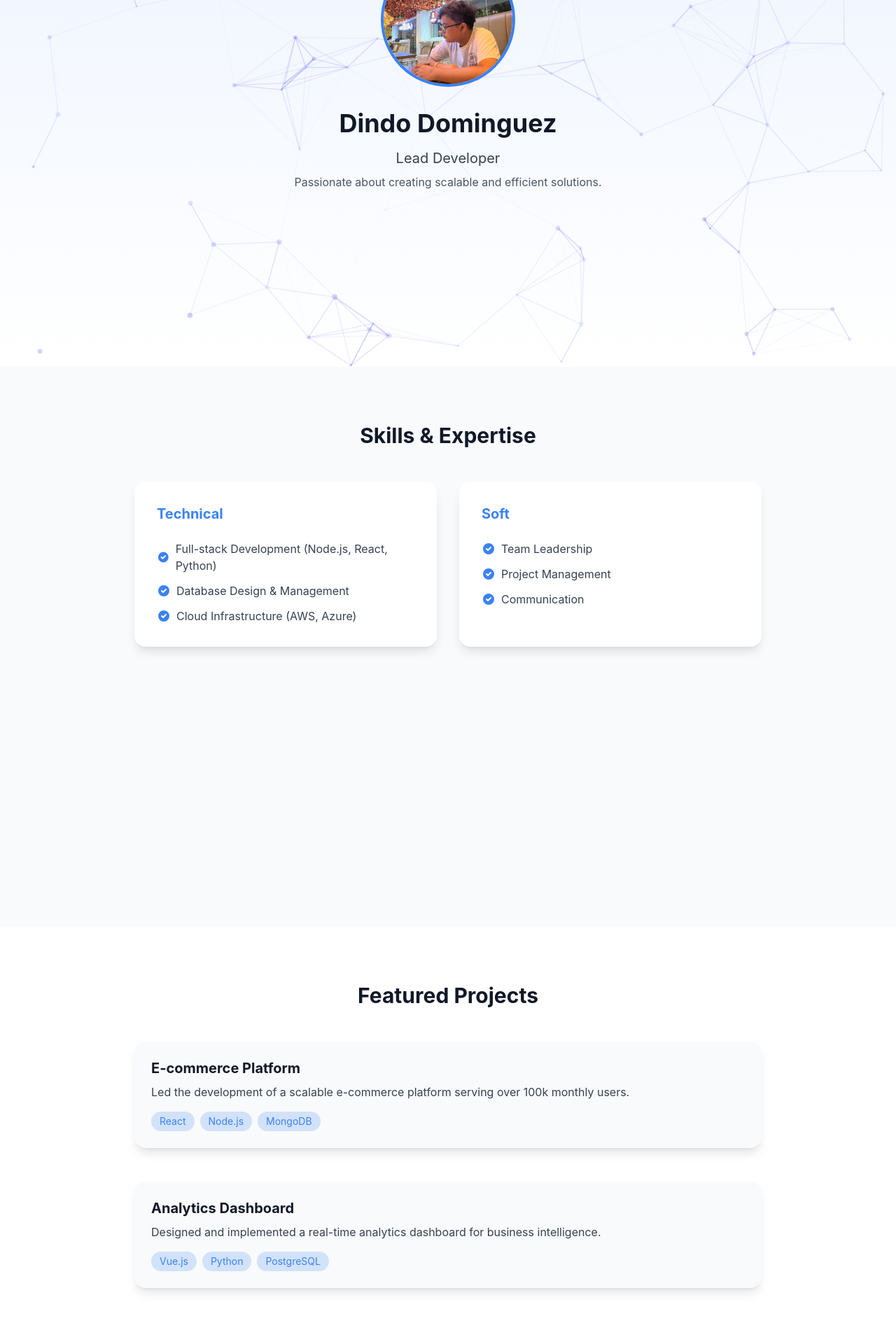
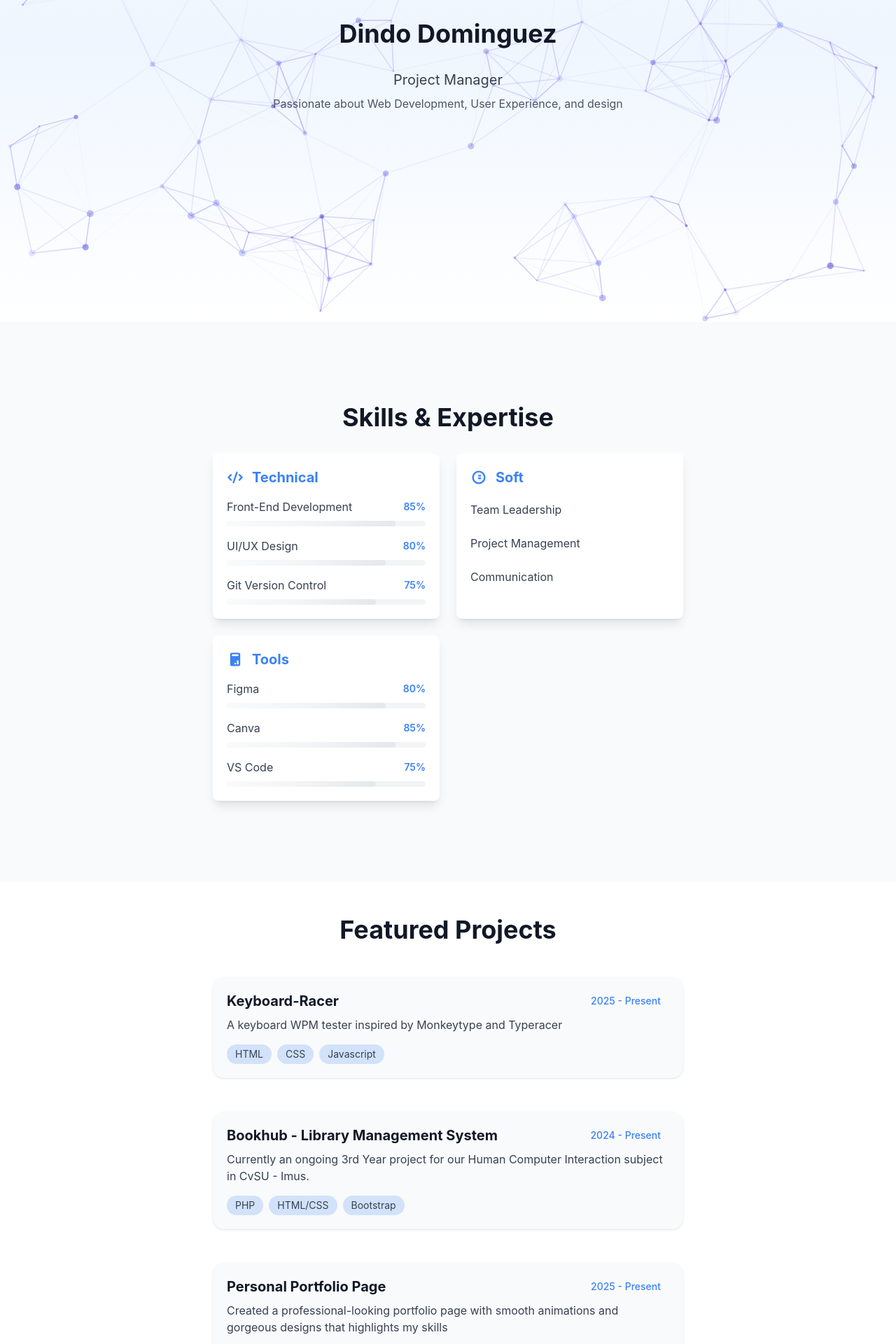
Before and after one commit to Odnid/Team-Portfolio-BHSF-Generation-of-Miracles, a React (Vite) app in the folder react-team-portfolio/: page /team/d-dominguez in a window 1280 px wide. Shown: the part 340-2260 px from the top of the page at 70% size. Built offline with nearby package versions, Linux system fonts and the light colour scheme.

Commit message:
modified TeamMemberDetail content and teamData.js. Footer is also applied to teammemberdetail

```diff
--- a/react-team-portfolio/src/App.jsx
+++ b/react-team-portfolio/src/App.jsx
@@ -12,16 +12,17 @@ import './App.css'
 function App() {
   return (
     <div className="min-h-screen w-full bg-gradient-to-b from-gray-50 via-gray-100 to-gray-200 dark:from-gray-800 dark:via-gray-850 dark:to-gray-900">
-      <Navbar />
-      <main className="w-full">
       <Routes>
         <Route path="/" element={
           <>
+            <Navbar />
+            <main className="w-full">
               <Hero />
               <About />
               <Team />
               <Contact />
               <Footer />
+            </main>
           </>
         } />
         {teamData.map(member => (
@@ -41,7 +42,6 @@ function App() {
           />
         ))}
       </Routes>
-      </main>
     </div>
   )
 }
--- a/react-team-portfolio/src/components/TeamMemberDetail.jsx
+++ b/react-team-portfolio/src/components/TeamMemberDetail.jsx
@@ -5,6 +5,7 @@ import AOS from 'aos';
 import 'aos/dist/aos.css';
 import Particles from "react-tsparticles";
 import { loadSlim } from "tsparticles-slim";
+import Footer from './Footer'; // Add this import statement
 
 const TeamMemberDetail = ({ name, role, description, image, skills, projects }) => {
   const particlesInit = useCallback(async engine => {
@@ -14,20 +15,20 @@ const TeamMemberDetail = ({ name, role, description, image, skills, projects })
   const particlesOptions = {
     particles: {
       number: {
-        value: 80,
+        value: 100,
         density: {
           enable: true,
           value_area: 800
         }
       },
       color: {
-        value: ["#6366f1", "#818cf8", "#4f46e5"]
+        value: ["#4f46e5", "#818cf8", "#6366f1", "#4338ca"]
       },
       shape: {
         type: "circle"
       },
       opacity: {
-        value: 0.3,
+        value: 0.5,
         random: true,
         anim: {
           enable: true,
@@ -37,7 +38,7 @@ const TeamMemberDetail = ({ name, role, description, image, skills, projects })
         }
       },
       size: {
-        value: 4,
+        value: 5,
         random: true,
         anim: {
           enable: true,
@@ -48,7 +49,7 @@ const TeamMemberDetail = ({ name, role, description, image, skills, projects })
       },
       move: {
         enable: true,
-        speed: 1.5,
+        speed: 2,
         direction: "none",
         random: true,
         straight: false,
@@ -58,8 +59,8 @@ const TeamMemberDetail = ({ name, role, description, image, skills, projects })
       links: {
         enable: true,
         distance: 150,
-        color: "#6366f1",
-        opacity: 0.3,
+        color: "#4f46e5",
+        opacity: 0.4,
         width: 1.5
       }
     },
@@ -79,7 +80,7 @@ const TeamMemberDetail = ({ name, role, description, image, skills, projects })
       modes: {
         bubble: {
           distance: 200,
-          size: 6,
+          size: 8,
           duration: 0.3,
           opacity: 0.8,
           speed: 3
@@ -97,40 +98,44 @@ const TeamMemberDetail = ({ name, role, description, image, skills, projects })
   };
 
   useEffect(() => {
+    // Initialize AOS
     AOS.init({
       duration: 800,
       once: true,
     });
+
+    // Scroll to top when component mounts
+    window.scrollTo(0, 0);
   }, []);
 
   return (
     <div className="bg-gray-50 dark:bg-gray-900 transition-colors duration-200">
       {/* Back Navigation */}
-      <div className="fixed top-0 left-0 right-0 bg-white dark:bg-gray-800 shadow-lg z-50">
-        <div className="container mx-auto px-6">
-          <div className="h-16 flex items-center">
+      <div className="fixed top-0 left-0 right-0 bg-white dark:bg-gray-800 shadow z-50">
+        <div className="container mx-auto px-4">
+          <div className="h-12 flex items-center">
             <Link to="/" className="text-gray-700 dark:text-gray-300 hover:text-primary-500 dark:hover:text-primary-400 transition-colors flex items-center">
-              <svg className="w-5 h-5 mr-2" fill="none" stroke="currentColor" viewBox="0 0 24 24">
-                <path strokeLinecap="round" strokeLinejoin="round" strokeWidth="2" d="M10 19l-7-7m0 0l7-7m-7 7h18" />
+              <svg className="w-4 h-4 mr-1" fill="none" stroke="currentColor" viewBox="0 0 24 24">
+                <path strokeLinecap="round" strokeLinejoin="round" strokeWidth={2} d="M10 19l-7-7m0 0l7-7m-7 7h18" />
               </svg>
-              Back to Team
+              <span className="text-sm">Back to Team</span>
             </Link>
           </div>
         </div>
       </div>
 
       {/* Profile Section */}
-      <section className="pt-32 pb-10 bg-white dark:bg-gray-800 relative overflow-hidden">
-        <div className="absolute inset-0 bg-gradient-to-b from-primary-500/10 to-white/80 dark:from-primary-900/20 dark:to-gray-800/90"></div>
+      <section className="pt-24 pb-8 bg-white dark:bg-gray-800 relative overflow-hidden">
+        <div className="absolute inset-0 bg-gradient-to-b from-primary-600/20 via-primary-400/10 to-white/90 dark:from-primary-900/30 dark:via-primary-800/20 dark:to-gray-800/95"></div>
         <Particles
           id="tsparticles"
           init={particlesInit}
           options={particlesOptions}
           className="absolute inset-0"
         />
-        <div className="container mx-auto px-6 relative z-10">
-          <div className="max-w-4xl mx-auto">
-            <main className="py-20">
+        <div className="container mx-auto px-4 relative z-10">
+          <div className="max-w-2xl mx-auto">
+            <main className="py-12">
               <div className="flex justify-center items-center h-full">
                 <div className="text-center">
                   <div className="flex justify-center mb-8">
@@ -146,7 +151,7 @@ const TeamMemberDetail = ({ name, role, description, image, skills, projects })
                       />
                     </div>
                   </div>
-                  <h1 className="text-4xl font-display font-bold mb-4 text-gray-900 dark:text-gray-100">{name}</h1>
+                  <h1 className="text-4xl font-display font-bold mb-8 text-gray-900 dark:text-gray-100">{name}</h1>
                   <p className="text-xl text-gray-700 dark:text-gray-300 mb-2">{role}</p>
                   <p className="text-gray-600 dark:text-gray-400">{description}</p>
                 </div>
@@ -157,28 +162,66 @@ const TeamMemberDetail = ({ name, role, description, image, skills, projects })
       </section>
 
       {/* Skills Section */}
-      <section className="py-20 bg-gray-50 dark:bg-gray-900">
-        <div className="container mx-auto px-6">
-          <div className="max-w-4xl mx-auto">
-            <h2 className="text-3xl font-display font-bold mb-12 text-center text-gray-900 dark:text-gray-100" data-aos="fade-up">
+      <section className="min-h-screen flex items-center bg-gray-50 dark:bg-gray-900">
+        <div className="container mx-auto px-4 py-8">
+          <div className="max-w-2xl mx-auto">
+            <h2 className="text-4xl font-display font-bold mb-8 text-center text-gray-900 dark:text-gray-100" data-aos="fade-up">
               Skills & Expertise
             </h2>
-            <div className="grid md:grid-cols-2 gap-8">
+            <div className="grid grid-cols-1 md:grid-cols-2 gap-6">
               {Object.entries(skills).map(([category, skillList], index) => (
-                <div key={category} className="bg-white dark:bg-gray-800 rounded-xl p-8 shadow-lg" data-aos="fade-up" data-aos-delay={100 * (index + 1)}>
-                  <h3 className="text-xl font-bold mb-6 text-primary-500">
+                <div key={category} className="bg-white dark:bg-gray-800 rounded-lg p-5 shadow-lg" data-aos="fade-up" data-aos-delay={100 * (index + 1)}>
+                  <h3 className="text-xl font-bold mb-4 text-primary-500 flex items-center">
+                    <span className="mr-3">
+                      {category === 'technical' && (
+                        <svg className="w-6 h-6" fill="currentColor" viewBox="0 0 20 20">
+                          <path fillRule="evenodd" d="M12.316 3.051a1 1 0 01.633 1.265l-4 12a1 1 0 11-1.898-.632l4-12a1 1 0 011.265-.633zM5.707 6.293a1 1 0 010 1.414L3.414 10l2.293 2.293a1 1 0 11-1.414 1.414l-3-3a1 1 0 010-1.414l3-3a1 1 0 011.414 0zm8.586 0a1 1 0 011.414 0l3 3a1 1 0 010 1.414l-3 3a1 1 0 11-1.414-1.414L16.586 10l-2.293-2.293a1 1 0 010-1.414z" clipRule="evenodd"/>
+                        </svg>
+                      )}
+                      {category === 'soft' && (
+                        <svg className="w-6 h-6" fill="currentColor" viewBox="0 0 20 20">
+                          <path fillRule="evenodd" d="M10 2a8 8 0 100 16 8 8 0 000-16zm0 14a6 6 0 110-12 6 6 0 010 12zm-1-5a1 1 0 011-1h2a1 1 0 110 2h-2a1 1 0 01-1-1zm0-3a1 1 0 011-1h2a1 1 0 110 2h-2a1 1 0 01-1-1z" clipRule="evenodd"/>
+                        </svg>
+                      )}
+                      {category === 'tools' && (
+                        <svg className="w-6 h-6" fill="currentColor" viewBox="0 0 20 20">
+                          <path fillRule="evenodd" d="M6 2a2 2 0 00-2 2v12a2 2 0 002 2h8a2 2 0 002-2V4a2 2 0 00-2-2H6zm1 2a1 1 0 000 2h6a1 1 0 100-2H7zm6 7a1 1 0 011 1v3a1 1 0 11-2 0v-3a1 1 0 011-1zm-3 3a1 1 0 100 2h.01a1 1 0 100-2H10z" clipRule="evenodd"/>
+                        </svg>
+                      )}
+                      {category === 'design' && (
+                        <svg className="w-6 h-6" fill="currentColor" viewBox="0 0 20 20">
+                          <path fillRule="evenodd" d="M4 2a2 2 0 00-2 2v12a2 2 0 002 2h12a2 2 0 002-2V4a2 2 0 00-2-2H4zm0 2h12v12H4V4zm3 3a1 1 0 011-1h4a1 1 0 110 2H8a1 1 0 01-1-1zm0 3a1 1 0 011-1h4a1 1 0 110 2H8a1 1 0 01-1-1z" clipRule="evenodd"/>
+                        </svg>
+                      )}
+                    </span>
                     {category.charAt(0).toUpperCase() + category.slice(1)}
                   </h3>
-                  <ul className="space-y-3 text-gray-700 dark:text-gray-200">
+                  <div className="space-y-4">
                     {skillList.map((skill, skillIndex) => (
-                      <li key={skillIndex} className="flex items-center space-x-2">
-                        <svg className="w-5 h-5 text-primary-500" fill="currentColor" viewBox="0 0 20 20">
-                          <path fillRule="evenodd" d="M10 18a8 8 0 100-16 8 8 0 000 16zm3.707-9.293a1 1 0 00-1.414-1.414L9 10.586 7.707 9.293a1 1 0 00-1.414 1.414l2 2a1 1 0 001.414 0l4-4z" clipRule="evenodd"></path>
-                        </svg>
-                        <span>{skill}</span>
-                      </li>
+                      <div key={skillIndex}>
+                        {typeof skill === 'string' ? (
+                          <div className="text-base text-gray-700 dark:text-gray-300 py-1">
+                            {skill}
+                          </div>
+                        ) : (
+                          <div className="space-y-2">
+                            <div className="flex justify-between items-center">
+                              <span className="text-base text-gray-700 dark:text-gray-300">{skill.name}</span>
+                              <span className="text-sm font-semibold text-primary-500">{skill.mastery}%</span>
+                            </div>
+                            <div className="h-2 bg-gray-100 dark:bg-gray-700 rounded-full overflow-hidden">
+                              <div
+                                className="h-full bg-gradient-to-r from-primary-600 to-primary-400 rounded-full transition-all duration-1000 ease-in-out transform origin-left"
+                                style={{ width: `${skill.mastery}%` }}
+                                data-aos="zoom-in-right"
+                                data-aos-duration="1000"
+                              />
+                            </div>
+                          </div>
+                        )}
+                      </div>
                     ))}
-                  </ul>
+                  </div>
                 </div>
               ))}
             </div>
@@ -188,20 +231,25 @@ const TeamMemberDetail = ({ name, role, description, image, skills, projects })
 
       {/* Projects Section */}
       {projects && (
-        <section className="py-20 bg-white dark:bg-gray-800">
-          <div className="container mx-auto px-6">
-            <div className="max-w-4xl mx-auto">
-              <h2 className="text-3xl font-display font-bold mb-12 text-center text-gray-900 dark:text-gray-100" data-aos="fade-up">
+        <section className="py-12 bg-white dark:bg-gray-800">
+          <div className="container mx-auto px-4">
+            <div className="max-w-2xl mx-auto">
+              <h2 className="text-4xl font-display font-bold mb-12 text-center text-gray-900 dark:text-gray-100" data-aos="fade-up">
                 Featured Projects
               </h2>
               <div className="space-y-12">
                 {projects.map((project, index) => (
-                  <div key={index} className="bg-gray-50 dark:bg-gray-700 rounded-xl shadow-lg p-6" data-aos="fade-up" data-aos-delay={100 * (index + 1)}>
-                    <h3 className="text-xl font-bold mb-2 text-gray-900 dark:text-gray-100">{project.title}</h3>
+                  <div key={index} className="bg-gray-50 dark:bg-gray-700 rounded-xl shadow p-5" data-aos="fade-up" data-aos-delay={100 * (index + 1)}>
+                    <div className="flex justify-between items-start mb-2">
+                      <h3 className="text-xl font-bold text-gray-900 dark:text-gray-100">{project.title}</h3>
+                      <span className="text-sm font-medium text-primary-500 dark:text-primary-400 bg-primary-50 dark:bg-primary-900/30 px-3 py-1 rounded-full">
+                        {project.date}
+                      </span>
+                    </div>
                     <p className="text-gray-700 dark:text-gray-200 mb-4">{project.description}</p>
                     <div className="flex flex-wrap gap-2">
                       {project.technologies.map((tech, techIndex) => (
-                        <span key={techIndex} className="px-3 py-1 bg-primary-500/20 text-primary-500 rounded-full text-sm">
+                        <span key={techIndex} className="px-3 py-1 bg-primary-500/20 text-gray-700 dark:text-white rounded-full text-sm">
                           {tech}
                         </span>
                       ))}
@@ -214,19 +262,7 @@ const TeamMemberDetail = ({ name, role, description, image, skills, projects })
         </section>
       )}
 
-      {/* Footer */}
-      <footer className="bg-gray-900 py-12">
-        <div className="container mx-auto px-6">
-          <div className="flex flex-col items-center">
-            <div className="flex items-center mb-8">
-              <span className="text-2xl font-display font-bold">
-                <span className="text-primary-500">Team</span>
-                <span className="text-white">Portfolio</span>
-              </span>
-            </div>
-          </div>
-        </div>
-      </footer>
+      <Footer />
     </div>
   );
 };
--- a/react-team-portfolio/src/data/teamData.js
+++ b/react-team-portfolio/src/data/teamData.js
@@ -2,31 +2,44 @@ const teamData = [
   {
     id: 'd-dominguez',
     name: 'Dindo Dominguez',
-    role: 'Lead Developer',
-    description: 'Passionate about creating scalable and efficient solutions.',
+    role: 'Project Manager',
+    description: 'Passionate about Web Development, User Experience, and design',
     image: '/img/dominguez.jpg',
     skills: {
       technical: [
-        'Full-stack Development (Node.js, React, Python)',
-        'Database Design & Management',
-        'Cloud Infrastructure (AWS, Azure)'
+        { name: 'Front-End Development', mastery: 85 },
+        { name: 'UI/UX Design', mastery: 80 },
+        { name: 'Git Version Control', mastery: 75 }
       ],
       soft: [
         'Team Leadership',
         'Project Management',
         'Communication'
+      ],
+      tools: [
+        { name: 'Figma', mastery: 80 },
+        { name: 'Canva', mastery: 85 },
+        { name: 'VS Code', mastery: 75 }
       ]
     },
     projects: [
       {
-        title: 'E-commerce Platform',
-        description: 'Led the development of a scalable e-commerce platform serving over 100k monthly users.',
-        technologies: ['React', 'Node.js', 'MongoDB']
+        title: 'Keyboard-Racer',
+        description: 'A keyboard WPM tester inspired by Monkeytype and Typeracer',
+        technologies: ['HTML', 'CSS', 'Javascript'],
+        date: '2025 - Present'
       },
       {
-        title: 'Analytics Dashboard',
-        description: 'Designed and implemented a real-time analytics dashboard for business intelligence.',
-        technologies: ['Vue.js', 'Python', 'PostgreSQL']
+        title: 'Bookhub - Library Management System',
+        description: 'Currently an ongoing 3rd Year project for our Human Computer Interaction subject in CvSU - Imus.',
+        date: '2024 - Present',
+        technologies: ['PHP', 'HTML/CSS', 'Bootstrap']
+      },
+      {
+        title: 'Personal Portfolio Page',
+        description: 'Created a professional-looking portfolio page with smooth animations and gorgeous designs that highlights my skills',
+        technologies: ['HTML', 'CSS', 'Javascript'],
+        date: '2025 - Present'
       }
     ]
   },
@@ -38,57 +51,55 @@ const teamData = [
     image: '/img/aguilon.jpg',
     skills: {
       design: [
-        'User Interface Design',
-        'User Research & Testing',
-        'Wireframing & Prototyping'
+        { name: 'User Interface Design', mastery: 90 },
+        { name: 'User Research & Testing', mastery: 85 },
+        { name: 'User Experience', mastery: 80 }
       ],
       tools: [
-        'Figma & Adobe XD',
-        'Sketch & InVision',
-        'Adobe Creative Suite'
+        { name: 'Figma & Adobe XD', mastery: 90 },
+        { name: 'Tailwind', mastery: 85 },
+        { name: 'Bootstrap', mastery: 80 }
       ]
     },
     projects: [
       {
-        title: 'Health App Redesign',
-        description: 'Led the complete redesign of a healthcare application, improving user satisfaction by 45%.',
-        technologies: ['UI Design', 'User Research', 'Prototyping']
-      },
-      {
-        title: 'E-commerce UX Optimization',
-        description: 'Optimized the checkout process for an e-commerce platform, resulting in a 25% increase in conversion rate.',
-        technologies: ['UX Design', 'A/B Testing', 'Analytics']
+        title: 'Bookhub - Library Management System',
+        description: 'Currently an ongoing 3rd Year project for our Human Computer Interaction subject in CvSU - Imus.',
+        date: '2024 - Present',
+        technologies: ['PHP', 'HTML/CSS', 'Bootstrap']
       }
     ]
   },
   {
     id: 'g-dawal',
     name: 'Giullian Marco Dawal',
-    role: 'Backend Developer',
+    role: 'Fullstack Web Developer',
     description: 'Building robust and scalable backend solutions.',
     image: '/img/dawal.jpg',
     skills: {
       technical: [
-        'API Development',
-        'Database Optimization',
-        'Microservices Architecture'
+        { name: 'Cybersecurity', mastery: 75 },
+        { name: 'Network Management', mastery: 70 },
+        { name: 'Microservices Architecture', mastery: 75 }
       ],
       tools: [
-        'Node.js & Express',
-        'Python & Django',
-        'Docker & Kubernetes'
+        { name: 'Pure PHP', mastery: 85 },
+        { name: 'TailwindCSS', mastery: 75 },
+        { name: 'React', mastery: 65 }
       ]
     },
     projects: [
       {
-        title: 'Payment Processing System',
-        description: 'Developed a secure payment processing system handling thousands of transactions daily.',
-        technologies: ['Node.js', 'MongoDB', 'Redis']
+        title: 'Theretalk',
+        description: 'Backend Developer of a mental health project during SHS years',
+        date: '2021 - 2022',
+        technologies: ['PHP', 'HTML/CSS']
       },
       {
-        title: 'Content Management API',
-        description: 'Built a scalable API for content management used by multiple client applications.',
-        technologies: ['Python', 'PostgreSQL', 'GraphQL']
+        title: 'Bookhub - Library Management System',
+        description: 'Currently an ongoing 3rd Year project for our Human Computer Interaction subject in CvSU - Imus.',
+        date: '2024 - Present',
+        technologies: ['PHP', 'HTML/CSS', 'Bootstrap']
       }
     ]
   },
@@ -100,26 +111,28 @@ const teamData = [
     image: '/img/factor.jpg',
     skills: {
       technical: [
-        'Modern JavaScript Frameworks',
-        'Responsive Web Design',
-        'Performance Optimization'
+        { name: 'Modern JavaScript Frameworks', mastery: 90 },
+        { name: 'Responsive Web Design', mastery: 85 },
+        { name: 'Performance Optimization', mastery: 80 }
       ],
       tools: [
-        'React & Redux',
-        'CSS Preprocessors',
-        'Testing Frameworks'
+        { name: 'React & Redux', mastery: 90 },
+        { name: 'CSS Preprocessors', mastery: 85 },
+        { name: 'Testing Frameworks', mastery: 80 }
       ]
     },
     projects: [
       {
         title: 'Social Media Dashboard',
         description: 'Created an interactive dashboard for social media management and analytics.',
-        technologies: ['React', 'Redux', 'Chart.js']
+        technologies: ['React', 'Redux', 'Chart.js'],
+        date: '2024 - 2025'
       },
       {
-        title: 'E-learning Platform',
-        description: 'Developed the frontend for an interactive e-learning platform with real-time features.',
-        technologies: ['Vue.js', 'Vuex', 'Socket.io']
+        title: 'Bookhub - Library Management System',
+        description: 'Currently an ongoing 3rd Year project for our Human Computer Interaction subject in CvSU - Imus.',
+        date: '2024 - Present',
+        technologies: ['PHP', 'HTML/CSS', 'Bootstrap']
       }
     ]
   },
@@ -131,26 +144,28 @@ const teamData = [
     image: '/img/moral.jpg',
     skills: {
       technical: [
-        'CI/CD Pipeline Implementation',
-        'Infrastructure as Code',
-        'Cloud Services Management'
+        { name: 'CI/CD Pipeline Implementation', mastery: 90 },
+        { name: 'Infrastructure as Code', mastery: 85 },
+        { name: 'Cloud Services Management', mastery: 80 }
       ],
       tools: [
-        'Jenkins & GitHub Actions',
-        'Terraform & Ansible',
-        'AWS & Azure Services'
+        { name: 'Jenkins & GitHub Actions', mastery: 90 },
+        { name: 'Terraform & Ansible', mastery: 85 },
+        { name: 'AWS & Azure Services', mastery: 80 }
       ]
     },
     projects: [
       {
         title: 'Automated Deployment System',
         description: 'Implemented a fully automated deployment system reducing deployment time by 70%.',
-        technologies: ['Jenkins', 'Docker', 'Kubernetes']
+        technologies: ['Jenkins', 'Docker', 'Kubernetes'],
+        date: '2024 - 2025'
       },
       {
-        title: 'Cloud Migration Project',
-        description: 'Led the migration of on-premise infrastructure to cloud services with zero downtime.',
-        technologies: ['AWS', 'Terraform', 'Ansible']
+        title: 'Bookhub - Library Management System',
+        description: 'Currently an ongoing 3rd Year project for our Human Computer Interaction subject in CvSU - Imus.',
+        date: '2024 - Present',
+        technologies: ['PHP', 'HTML/CSS', 'Bootstrap']
       }
     ]
   }
```
Also changed, not shown: react-team-portfolio/src/components/Footer.jsx (+1 -32 lines). Lines whose indentation alone changed are shown as unchanged.
